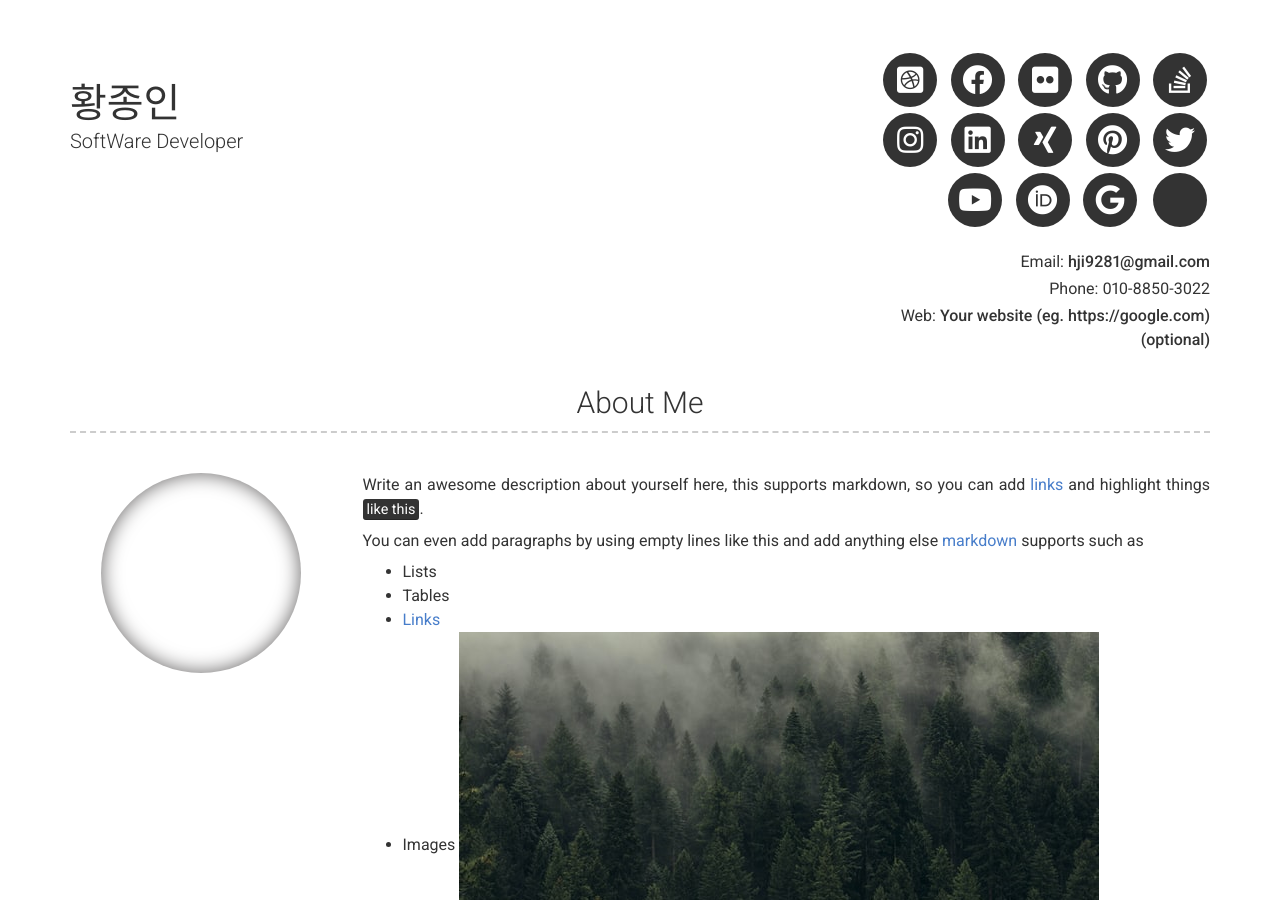
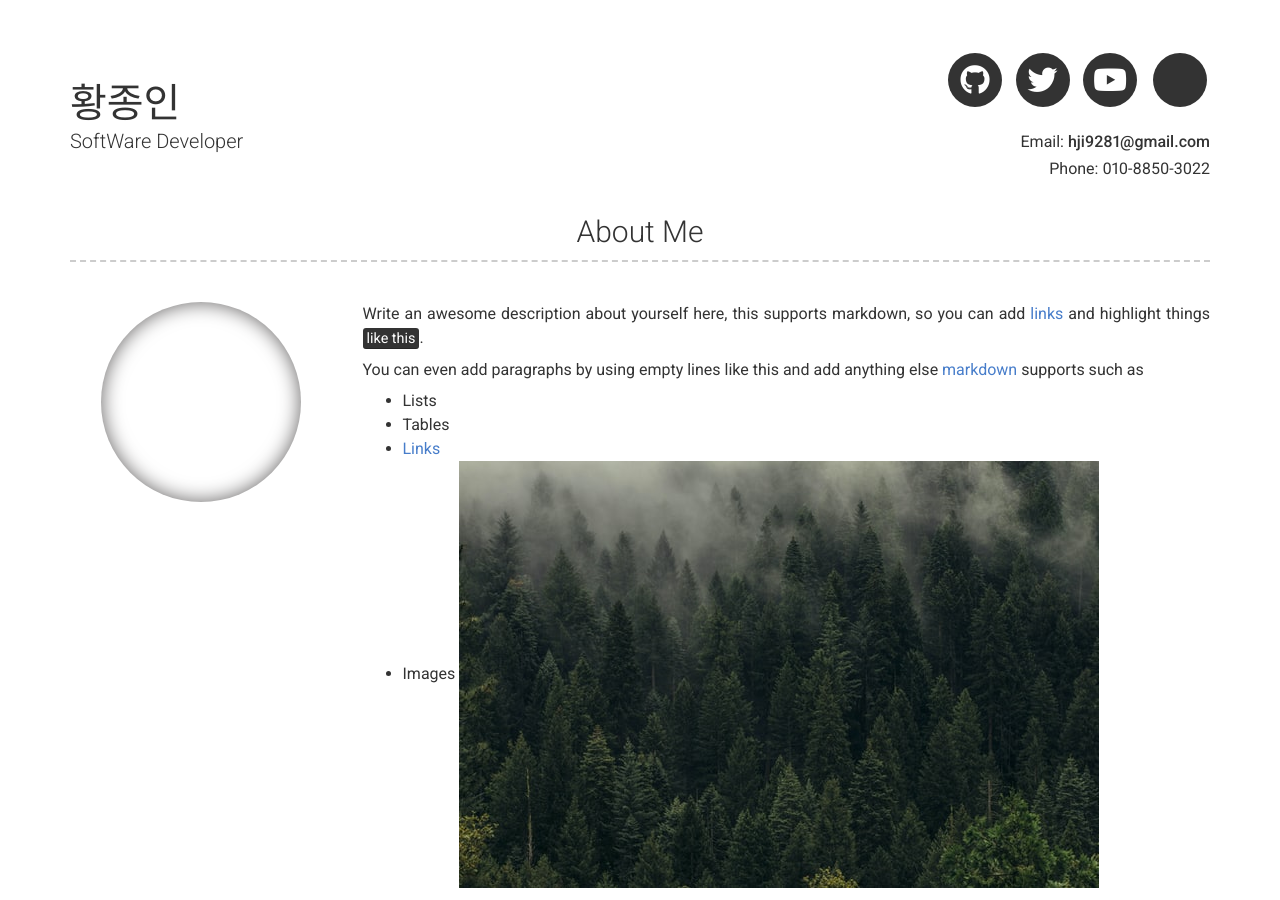
Before and after one commit to AngusHwang/angushwang1.github.io, a Jekyll site: the page built from index.md, in a window 1280 px wide and 900 px high. Built offline with Jekyll 4.4.1, drawn with Linux system fonts in a browser that asks for light colours; nearby versions of some CDN libraries; some of the changed lines change nothing that is shown.

Commit message:
Update _config.yml

```diff
--- a/_config.yml
+++ b/_config.yml
@@ -12,26 +12,14 @@ email: hji9281@gmail.com
 # email_title: Email (Email title override)
 phone: 010-8850-3022
 # phone_title: Phone (Phone title override)
-website: Your website (eg. https://google.com)(optional)
-# website_title: Web (Website title override)
 
 # Dark Mode (true/false/never)
 darkmode: false
 
 # Social links
 twitter_username: jekyllrb
-github_username:  jekyll
-stackoverflow_username: "00000001"
-dribbble_username: jekyll
-facebook_username: jekyll
-flickr_username: jekyll
-instagram_username: jekyll
-linkedin_username: jekyll
-xing_username: jekyll
-pinterest_username: jekyll
-youtube_username: jekyll
-orcid_username: 0000-0000-0000-0000
-googlescholar_username: D847cGsAAAAJ
+github_username:  AngusHwang
+youtube_username: hji9281
 
 # Additional icon links
 additional_links:
```
